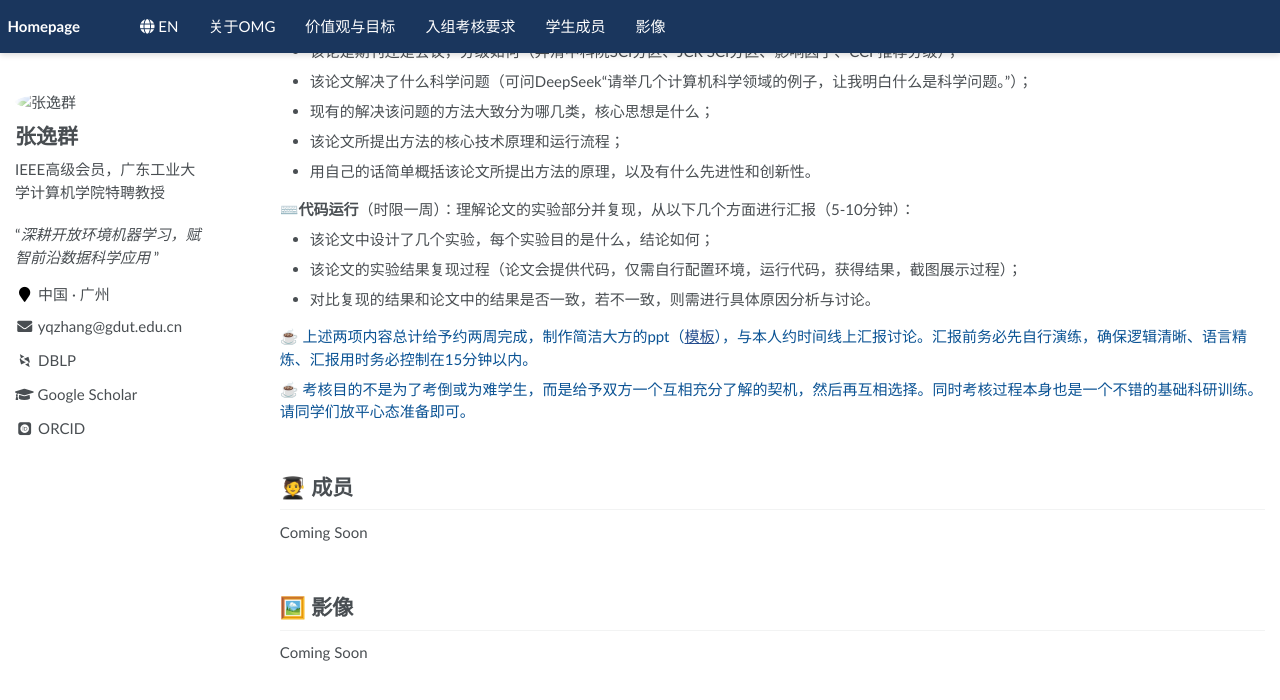
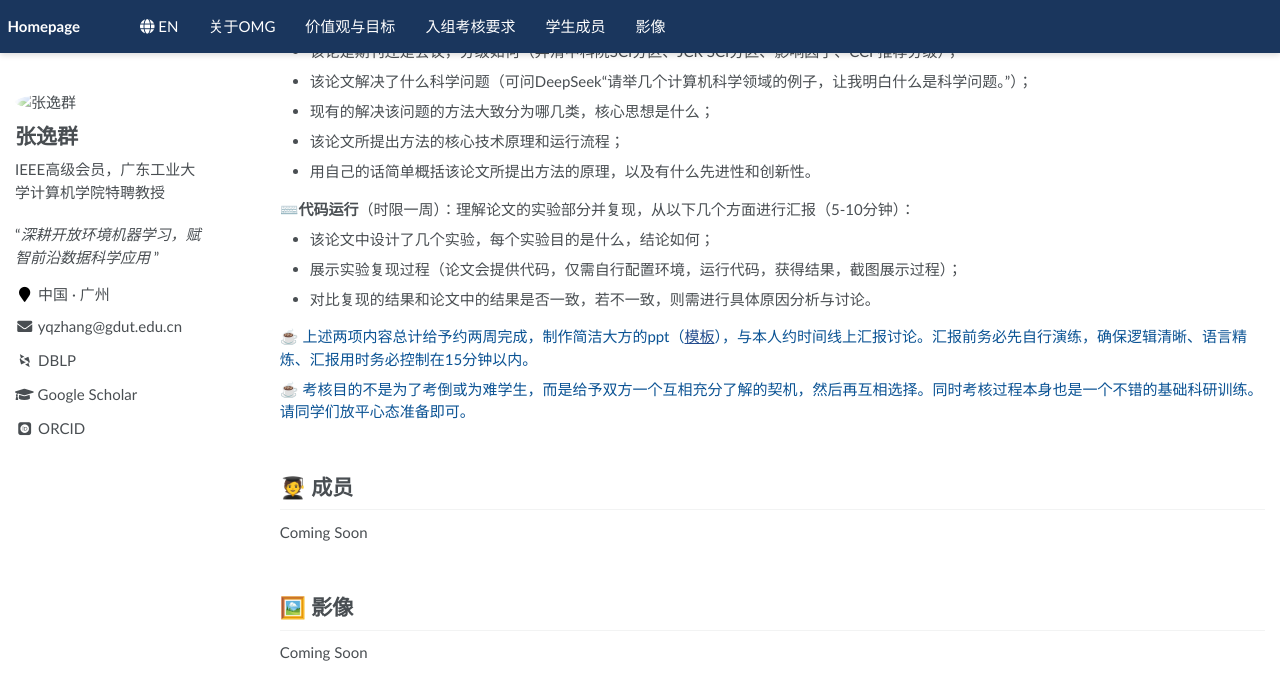
Before and after one commit to yqzhang-Zz/zh-OMG, a Jekyll site: the page built from _pages/about.md, in a window 1280 px wide and 900 px high, scrolled down 1702 px. Shown: the top 700 px of the window. Built offline with Jekyll 4.4.1, drawn with Linux system fonts in a browser that asks for light colours; some web fonts are replaced.

Commit message:
Update about.md

```diff
--- a/_pages/about.md
+++ b/_pages/about.md
@@ -87,7 +87,7 @@ OMG具体研究方向可参考本人主页所列论文和科研课题。组内**
 
 - 该论文中设计了几个实验，每个实验目的是什么，结论如何；
 
-- 该论文的实验结果复现过程（论文会提供代码，仅需自行配置环境，运行代码，获得结果，截图展示过程）；
+- 展示实验复现过程（论文会提供代码，仅需自行配置环境，运行代码，获得结果，截图展示过程）；
 
 - 对比复现的结果和论文中的结果是否一致，若不一致，则需进行具体原因分析与讨论。
 
```
